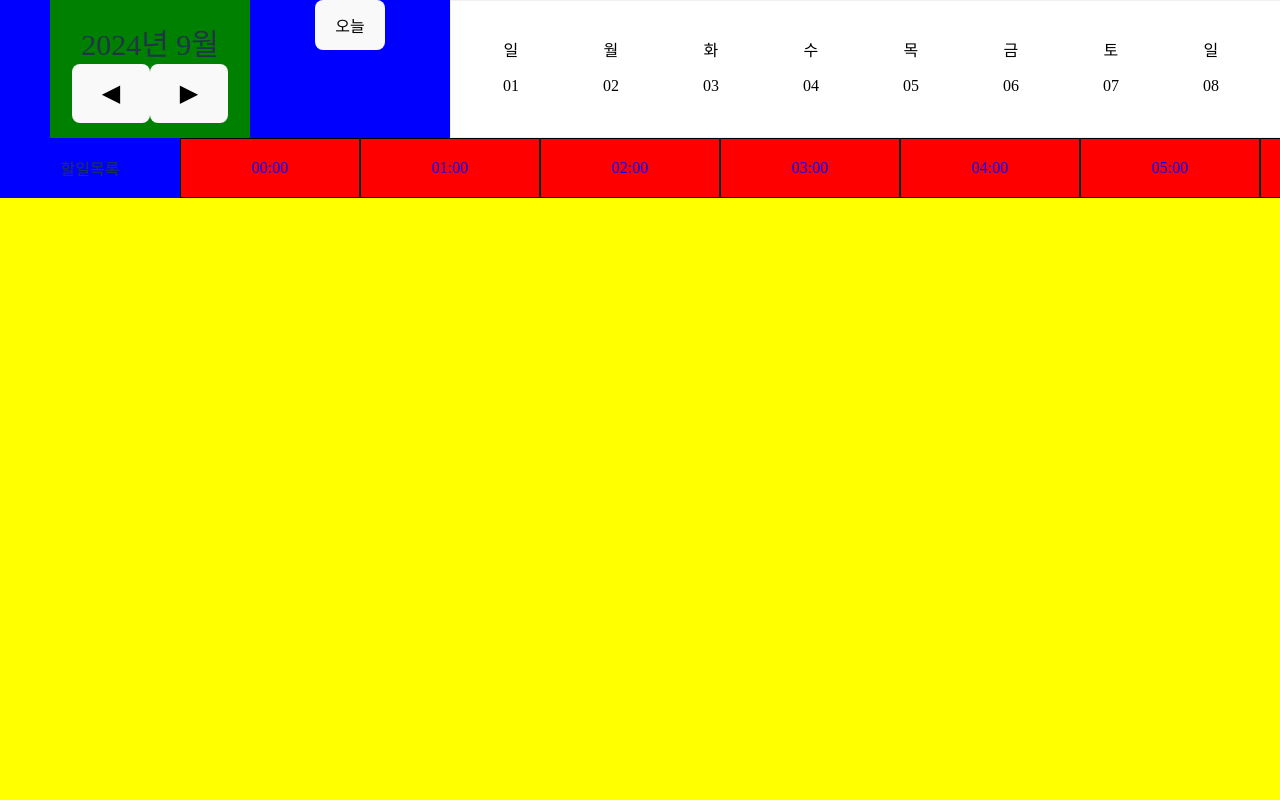
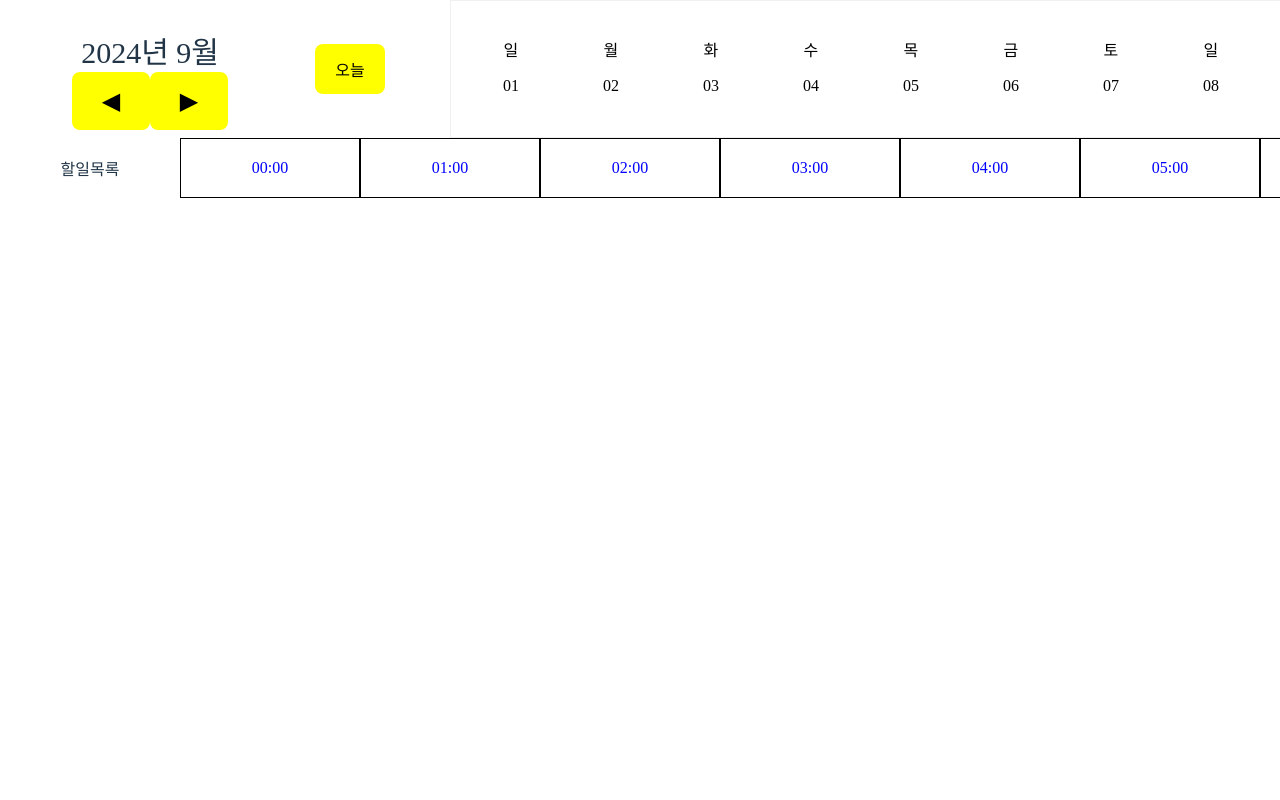
Before and after one commit to JayJHFE/React-Scheduler, a React (Vite) app in the folder PortFolio-vite/: page /scheduler in a window 1280 px wide. Shown: the top 800 px of the page. Built offline with nearby package versions, Linux system fonts and the light colour scheme.

Commit message:
chore:기초CSS삭제

```diff
--- a/PortFolio-vite/src/components/scheduler/calendar/index.tsx
+++ b/PortFolio-vite/src/components/scheduler/calendar/index.tsx
@@ -145,12 +145,13 @@ function Calendar() {
         flexDirection: "row",
         justifyContent: "space-between",
         padding: "0px 50px",
-        backgroundColor: "blue",
+        alignItems: "center",
+        // backgroundColor: "blue",
       }}
     >
       <div
         style={{
-          backgroundColor: "green",
+          // backgroundColor: "green",
           width: "200px",
           fontSize: "30px",
           alignItems: "center",
@@ -159,14 +160,23 @@ function Calendar() {
         }}
       >
         {currentYear}년 {currentMonth}월
-        <button onClick={handlePrevMonth} style={{ fontSize: "24px" }}>
+        <button
+          onClick={handlePrevMonth}
+          style={{ fontSize: "24px", backgroundColor: "yellow" }}
+        >
           ◀
         </button>
-        <button onClick={handleNextMonth} style={{ fontSize: "24px" }}>
+        <button
+          onClick={handleNextMonth}
+          style={{ fontSize: "24px", backgroundColor: "yellow" }}
+        >
           ▶
         </button>
       </div>
-      <button style={{ height: "50px" }} onClick={handleTodayClick}>
+      <button
+        style={{ height: "50px", backgroundColor: "yellow" }}
+        onClick={handleTodayClick}
+      >
         오늘
       </button>
 
--- a/PortFolio-vite/src/components/scheduler/dropSchedule/DraggableDropedItem.tsx
+++ b/PortFolio-vite/src/components/scheduler/dropSchedule/DraggableDropedItem.tsx
@@ -30,7 +30,7 @@ function DraggableDroppedItem({
         position: "absolute",
         top: 0,
         left: 0,
-        backgroundColor: "blue",
+        // backgroundColor: "blue",
         width: `${item.hour * 180 + item.minute * 3}px`,
         height: "50px",
         color: "white",
--- a/PortFolio-vite/src/components/scheduler/leftTable/index.tsx
+++ b/PortFolio-vite/src/components/scheduler/leftTable/index.tsx
@@ -32,7 +32,7 @@ function SchedulerLeftTable() {
                 zIndex: 100,
                 width: "180px",
                 height: "60px",
-                backgroundColor: "blue",
+                // backgroundColor: "blue",
                 display: "flex",
                 flexDirection: "column",
                 position: "sticky",
@@ -53,7 +53,7 @@ function SchedulerLeftTable() {
                 zIndex: 100,
                 width: "180px",
                 height: "60px",
-                backgroundColor: "blue",
+                // backgroundColor: "blue",
                 display: "flex",
                 flexDirection: "column",
                 position: "sticky",
@@ -70,7 +70,6 @@ function SchedulerLeftTable() {
                     marginLeft: "10px",
                     width: "180px",
                     height: "80px",
-                    backgroundColor: "red",
                     color: "white",
                     border: "none",
                     cursor: "pointer",
--- a/PortFolio-vite/src/components/scheduler/modal/ScheduleModal.tsx
+++ b/PortFolio-vite/src/components/scheduler/modal/ScheduleModal.tsx
@@ -103,7 +103,7 @@ function ScheduleModal() {
           <div>
             <button
               style={{
-                backgroundColor: "red",
+                // backgroundColor: "red",
                 color: "white",
               }}
               onClick={() => dispatch(closeModal())}
--- a/PortFolio-vite/src/components/scheduler/table/index.tsx
+++ b/PortFolio-vite/src/components/scheduler/table/index.tsx
@@ -47,7 +47,6 @@ function SchedulerTable() {
                 <div
                   key={hourIndex}
                   style={{
-                    backgroundColor: "red",
                     width: "180px",
                     height: "60px",
                     border: "1px solid black",
@@ -63,7 +62,6 @@ function SchedulerTable() {
                 <div
                   key={hourIndex}
                   style={{
-                    backgroundColor: "red",
                     width: "180px",
                     height: "60px",
                     border: "1px solid black",
--- a/PortFolio-vite/src/css/mainStyle.ts
+++ b/PortFolio-vite/src/css/mainStyle.ts
@@ -4,12 +4,10 @@ export const Body = styled.div``;
 export const Container = styled.div`
   width: 1920px;
   height: 1080px;
-  background-color: green;
   display: flex;
 `;
 export const innerContainer = styled.div`
   width: 1500px;
-  background-color: yellow;
   height: 900px;
 `;
 export const calendarContainer = styled.div`
```
